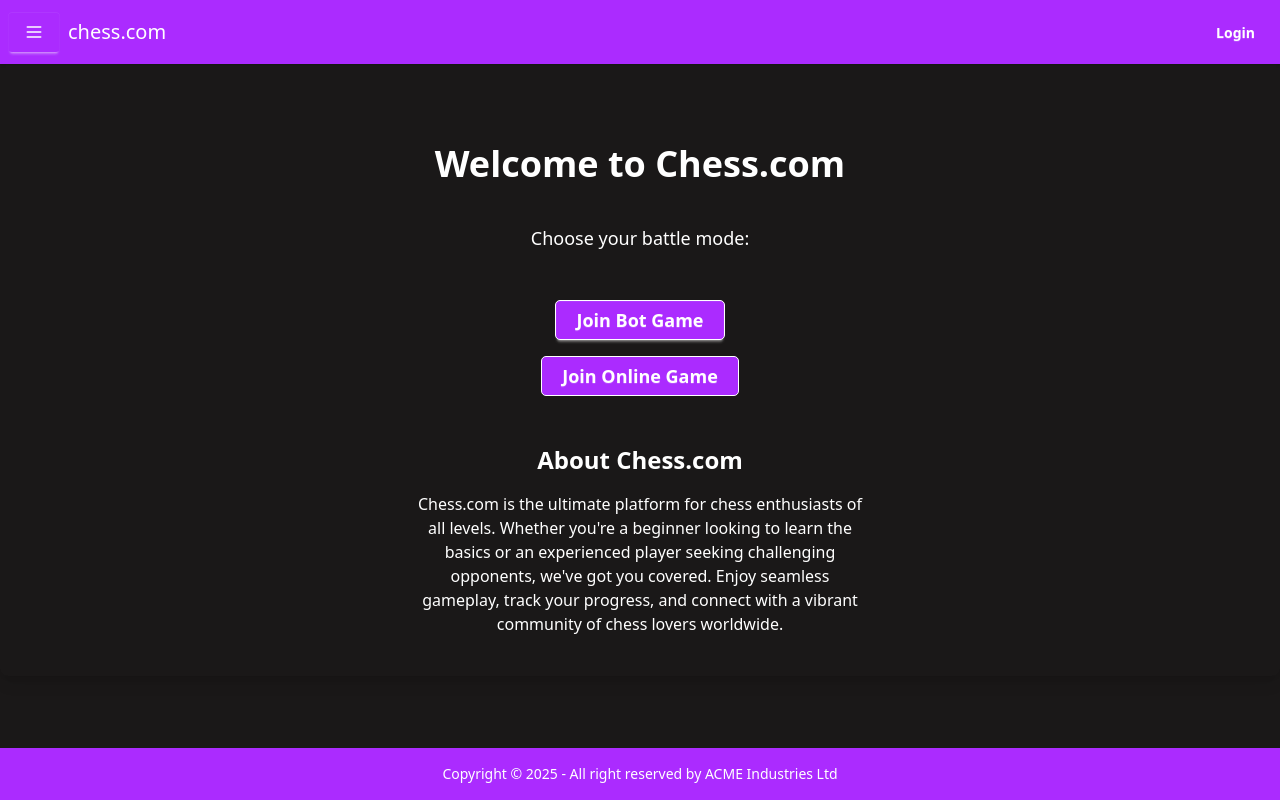
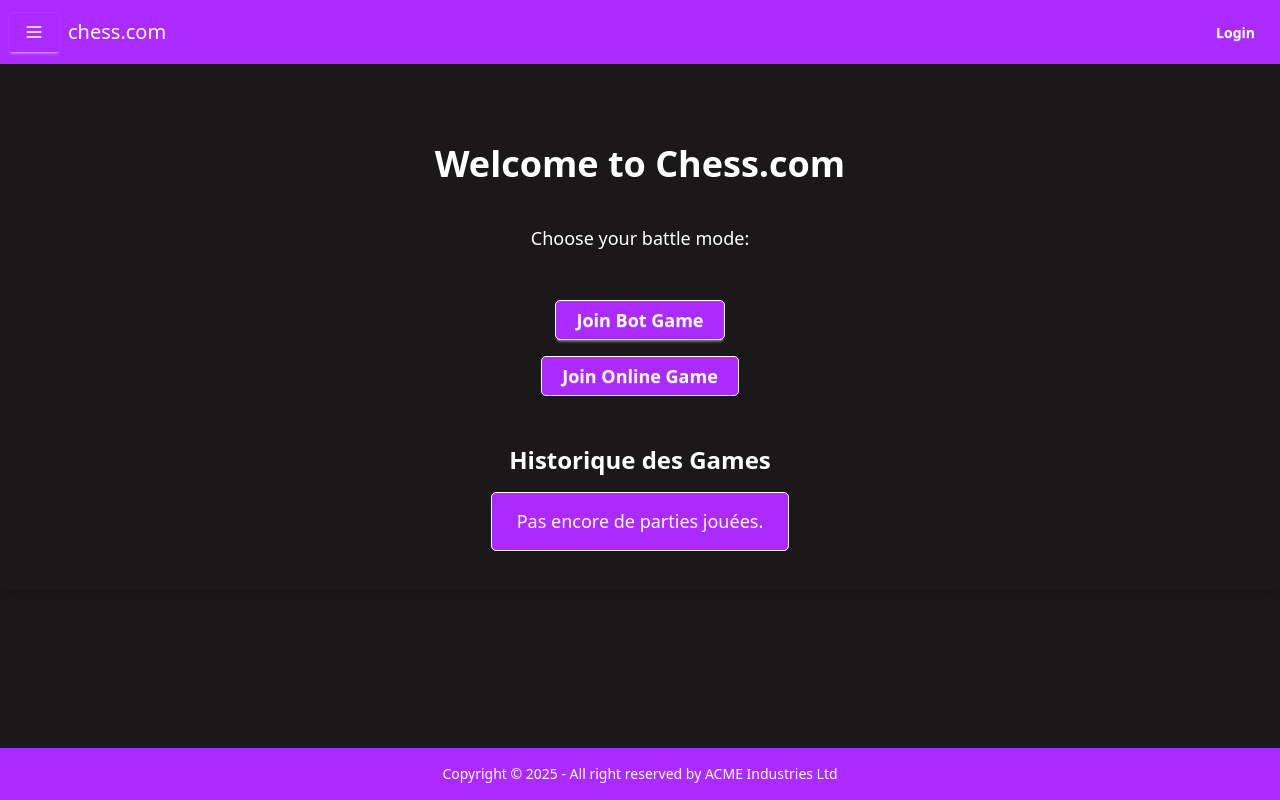
Before and after one commit to LucasBil/INFO734-Chess, a Vue app in the folder chess/: page / in a window 1280 px wide. Built offline with nearby package versions, Linux system fonts and the light colour scheme.

Commit message:
front test

```diff
--- /dev/null
+++ b/chess/src/components/HistoriqueComponent.vue
@@ -0,0 +1,79 @@
+<script setup>
+import { ref, onMounted, computed } from 'vue';
+import { useRouter } from 'vue-router';
+import { useApiStore } from '@/stores/api';
+import { useProfileStore } from '@/stores/profile';
+
+const router = useRouter();
+const profileStore = useProfileStore();
+const apiStore = useApiStore();
+
+//variable réactive pour stocker la liste games reçue de l'API
+const rawGames = ref([]);
+
+const fetchGames = async () => {
+  const email = profileStore.profile?.email;
+
+  if (email) {
+    try {
+      const gamesFromApi = await apiStore.fetchUserGames(email);
+
+      if (Array.isArray(gamesFromApi)) {
+        rawGames.value = gamesFromApi;
+      }
+    } catch (e) {
+      console.error("Erreur lors de la récupération des games:", e);
+    }
+  }
+};
+
+onMounted(() => {
+  fetchGames();
+});
+
+//Computed pour obtenir les 5 DERNIERS éléments
+const lastFiveGames = computed(() => {
+  // slice(-5) prend les 5 derniers éléments du tableau
+  // reverse() les inverse pour afficher le plus récent tout en haut (optionnel)
+  return rawGames.value.slice(-5).reverse();
+});
+
+</script>
+
+<template>
+  <div class="historique-container">
+
+    <div
+      v-for="(game, index) in lastFiveGames"
+      :key="game.result || index"
+      class="historique"
+    >
+      Game {{ index + 1 }} -> résultat : {{ game.result }} points
+    </div>
+
+    <div v-if="lastFiveGames.length === 0" class="historique">
+      Pas encore de parties jouées.
+    </div>
+
+
+  </div>
+</template>
+
+<style scoped>
+.historique-container {
+  display: flex;
+  flex-direction: column;
+  gap: 10px;
+}
+
+.historique {
+  background-color: #AB2BFF;
+  border: 1px solid white;
+  color: white;
+  padding: 15px 25px;
+  cursor: pointer;
+  font-size: 18px;
+  border-radius: 5px;
+  transition: all 0.3s;
+}
+</style>
--- a/chess/src/views/HomeView.vue
+++ b/chess/src/views/HomeView.vue
@@ -1,6 +1,9 @@
 <script setup>
   import OnlineBattleButton from '@/components/OnlineBattleButton.vue';
   import BotBattleButton from '@/components/BotBattleButton.vue';
+  import HistoriqueComponent from '@/components/HistoriqueComponent.vue';
+
+
 </script>
 
 <template>
@@ -10,10 +13,11 @@
     <BotBattleButton />
     <OnlineBattleButton />
     <div class="mt-8 text-center max-w-md">
-      <h2 class="text-2xl font-semibold mb-4">About Chess.com</h2>
-      <p class="text-base">
-        Chess.com is the ultimate platform for chess enthusiasts of all levels. Whether you're a beginner looking to learn the basics or an experienced player seeking challenging opponents, we've got you covered. Enjoy seamless gameplay, track your progress, and connect with a vibrant community of chess lovers worldwide.
-      </p>
+      <h2 class="text-2xl font-semibold mb-4">Historique des Games</h2>
+      <div>
+        <HistoriqueComponent />
+
+      </div>
     </div>
   </div>
 </template>
```
